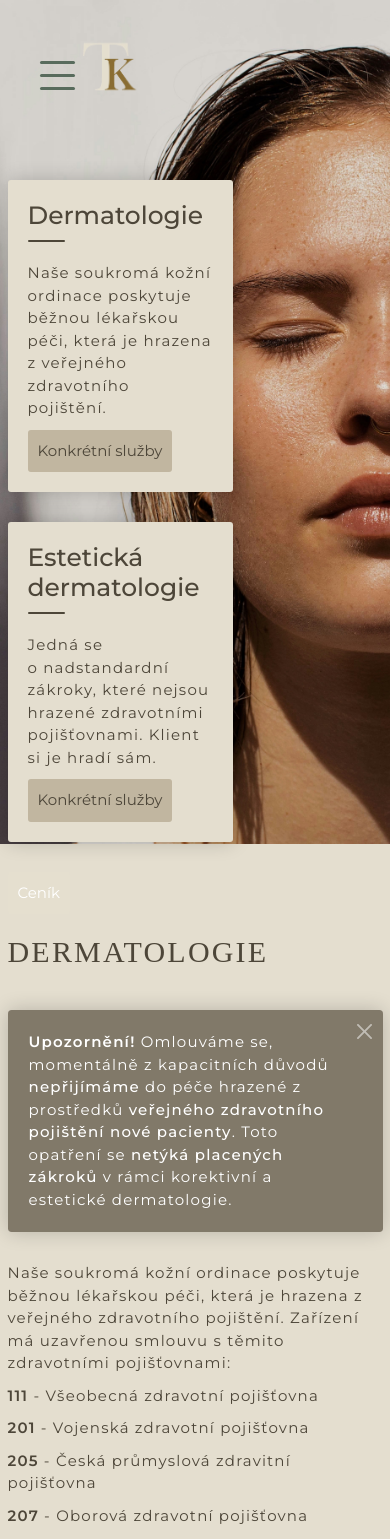
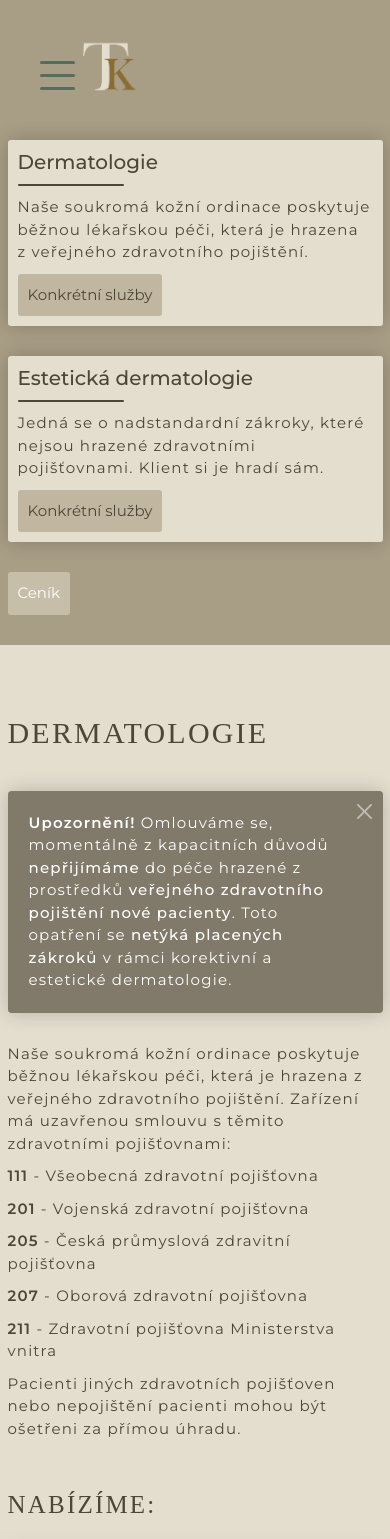
Before and after one commit to terichudejova/kozni-tvrdonova, a React (Vite) app: page /kozni-tvrdonova/sluzbyacenik in a window 390 px wide. Shown: the top 1539 px of the page. Built offline with nearby package versions, Linux system fonts and the light colour scheme; a web font is replaced by a local one.

Commit message:
make sluzby a cenik section responsive

```diff
--- a/src/App.css
+++ b/src/App.css
@@ -1077,16 +1077,16 @@ form .button {
   width: 100%;
   position: relative;
 }
-@media only screen and (max-width: 1000px) {
+@media only screen and (max-height: 800px) {
   .servicesPrices .landingPage {
-    min-height: 400px;
     height: auto;
   }
 }
-@media only screen and (max-width: 600px) {
+@media only screen and (orientation: portrait) {
   .servicesPrices .landingPage {
-    height: 100vh;
-    background-position: right;
+    background-image: none;
+    background-color: rgba(132, 116, 87, 0.6117647059);
+    height: auto;
   }
 }
 .servicesPrices .landingPage .container {
@@ -1097,6 +1097,21 @@ form .button {
   color: #4d4639;
   max-width: 60%;
 }
+@media only screen and (orientation: portrait) {
+  .servicesPrices .landingPage .container .boxes {
+    max-width: 80%;
+  }
+}
+@media only screen and (orientation: portrait) and (max-width: 400px) {
+  .servicesPrices .landingPage .container .boxes {
+    max-width: 100%;
+  }
+}
+@media only screen and (max-width: 400px) and (max-height: 850px) {
+  .servicesPrices .landingPage .container .boxes {
+    margin-top: 14rem;
+  }
+}
 .servicesPrices .landingPage .container .boxes .dermaBox, .servicesPrices .landingPage .container .boxes .estetikaBox {
   background-color: #e4decf;
   border-radius: 3px;
@@ -1105,8 +1120,18 @@ form .button {
   padding: 2rem;
   max-height: 20%;
 }
+@media only screen and (max-width: 400px) and (max-height: 850px) {
+  .servicesPrices .landingPage .container .boxes .dermaBox, .servicesPrices .landingPage .container .boxes .estetikaBox {
+    padding: 1rem;
+  }
+}
 .servicesPrices .landingPage .container .boxes .dermaBox h5, .servicesPrices .landingPage .container .boxes .estetikaBox h5 {
   font-size: 2.5rem;
+}
+@media only screen and (max-width: 400px) and (max-height: 850px) {
+  .servicesPrices .landingPage .container .boxes .dermaBox h5, .servicesPrices .landingPage .container .boxes .estetikaBox h5 {
+    font-size: 2rem;
+  }
 }
 .servicesPrices .landingPage .container .boxes .dermaBox .line, .servicesPrices .landingPage .container .boxes .estetikaBox .line {
   background-color: #4d4639;
@@ -1116,11 +1141,23 @@ form .button {
   margin-top: 1rem;
   margin-bottom: 2rem;
 }
+@media only screen and (max-width: 400px) and (max-height: 850px) {
+  .servicesPrices .landingPage .container .boxes .dermaBox .line, .servicesPrices .landingPage .container .boxes .estetikaBox .line {
+    margin-bottom: 1rem;
+    width: 30%;
+  }
+}
 .servicesPrices .dermatologickeSluzby {
   width: 100%;
   background-color: #e4decf;
   padding-top: 9rem;
   padding-bottom: 10rem;
+}
+@media only screen and (max-width: 600px) {
+  .servicesPrices .dermatologickeSluzby {
+    padding-top: 7rem;
+    padding-bottom: 7rem;
+  }
 }
 .servicesPrices .dermatologickeSluzby .container ul {
   list-style-type: none;
@@ -1141,6 +1178,12 @@ form .button {
   font-family: "Baskervville", serif;
   text-transform: uppercase;
 }
+@media only screen and (max-width: 600px) {
+  .servicesPrices .dermatologickeSluzby .container h3 {
+    margin-top: 5rem;
+    font-size: 2.5rem;
+  }
+}
 .servicesPrices .dermatologickeSluzby .container .konkretniSluzby {
   margin-bottom: 4rem;
   display: grid;
@@ -1160,6 +1203,14 @@ form .button {
   align-items: center;
   text-align: center;
   color: #4d4639;
+}
+@media only screen and (max-width: 600px) {
+  .servicesPrices .dermatologickeSluzby .container .konkretniSluzby .sluzba {
+    padding: 1rem;
+  }
+}
+.servicesPrices .dermatologickeSluzby .container .konkretniSluzby .sluzba p {
+  margin: 0;
 }
 .servicesPrices .dermatologickeSluzby .container .konkretniSluzby .sluzba.prvni {
   grid-area: prvni;
@@ -1183,6 +1234,12 @@ form .button {
   padding-bottom: 10rem;
   color: #586b5c;
 }
+@media only screen and (max-width: 600px) {
+  .servicesPrices .estetickeSluzby {
+    padding-top: 7rem;
+    padding-bottom: 7rem;
+  }
+}
 .servicesPrices .estetickeSluzby .container h3 {
   margin-top: 7rem;
   margin-bottom: 3rem;
@@ -1190,6 +1247,12 @@ form .button {
   letter-spacing: 2.2px;
   font-family: "Baskervville", serif;
   text-transform: uppercase;
+}
+@media only screen and (max-width: 600px) {
+  .servicesPrices .estetickeSluzby .container h3 {
+    margin-top: 5rem;
+    font-size: 2.5rem;
+  }
 }
 .servicesPrices .estetickeSluzby .container .konkretniSluzby {
   margin-bottom: 4rem;
@@ -1210,6 +1273,14 @@ form .button {
   align-items: center;
   text-align: center;
   color: #586b5c;
+}
+@media only screen and (max-width: 600px) {
+  .servicesPrices .estetickeSluzby .container .konkretniSluzby .sluzba {
+    padding: 1rem;
+  }
+}
+.servicesPrices .estetickeSluzby .container .konkretniSluzby .sluzba p {
+  margin: 0;
 }
 .servicesPrices .estetickeSluzby .container .konkretniSluzby .sluzba.prvni {
   grid-area: prvni;
@@ -1262,6 +1333,12 @@ form .button {
   padding-top: 9rem;
   padding-bottom: 10rem;
 }
+@media only screen and (max-width: 600px) {
+  .servicesPrices .cenik {
+    padding-top: 7rem;
+    padding-bottom: 7rem;
+  }
+}
 .servicesPrices .cenik .container a {
   text-decoration: none;
   color: #4d4639;
@@ -1281,9 +1358,20 @@ form .button {
 }
 .servicesPrices .cenik .container #accordion .card .card-header .btn {
   font-size: 1.8rem;
+  text-align: left;
+}
+@media only screen and (max-width: 600px) {
+  .servicesPrices .cenik .container #accordion .card .card-header .btn {
+    font-size: 1.5rem;
+  }
 }
 .servicesPrices .cenik .container #accordion .card .card-body {
   padding: 2rem;
+}
+@media only screen and (max-width: 600px) {
+  .servicesPrices .cenik .container #accordion .card .card-body {
+    padding: 1rem;
+  }
 }
 .servicesPrices .cenik .container #accordion .card .card-body p {
   font-size: 1.5rem;
--- a/src/App.scss
+++ b/src/App.scss
@@ -1171,14 +1171,14 @@ form {
         width: 100%;
         position: relative;
 
-        @include w-1000 {
-            min-height: 400px;
+        @media only screen and (max-height: 800px) {
             height: auto;
         }
 
-        @include w-600 {
-            height: 100vh;
-            background-position: right;
+        @media only screen and (orientation: portrait) {
+            background-image: none;
+            background-color: $navbar-scrolled-hover-color;
+            height: auto;
         }
 
         .container {
@@ -1188,6 +1188,18 @@ form {
                 margin-top: 2 * $s-xxxl;
                 color: $font-color;
                 max-width: 60%;
+
+                @media only screen and (orientation: portrait) {
+                    max-width: 80%;
+                }
+
+                @media only screen and (orientation: portrait) and (max-width: 400px) {
+                    max-width: 100%;
+                }
+
+                @media only screen and (max-width: 400px) and (max-height: 850px) {
+                    margin-top: 2 * $s-xxl;
+                }
 
                 .dermaBox, .estetikaBox {
                     background-color: $base2-color;
@@ -1197,8 +1209,17 @@ form {
                     padding: $s-xs;
                     max-height: 20%;
 
+                    @media only screen and (max-width: 400px) and (max-height: 850px) {
+                        padding: $s-xxs;
+                    }
+
                     h5 {
                         font-size: $f-l;
+
+                        @media only screen and (max-width: 400px) and (max-height: 850px) {
+                            font-size: $f-m;
+                        }
+
                     }
 
                     .line {
@@ -1208,10 +1229,16 @@ form {
                         border-radius: 10px;
                         margin-top: $s-xxs;
                         margin-bottom: $s-xs;
+
+                        @media only screen and (max-width: 400px) and (max-height: 850px) {
+                            margin-bottom: $s-xxs;
+                            width: 30%;
+                        }
                     }
 
                     .button {
                         @extend .brown-button;
+
                     }
                 }
             }
@@ -1224,6 +1251,11 @@ form {
         background-color: $base2-color;
         padding-top: $s-xxxl;
         padding-bottom: 2 * $s-l;
+
+        @include w-600 {
+            padding-top: $s-xxl;
+            padding-bottom: $s-xxl;
+        }
 
         .container {
 
@@ -1253,6 +1285,11 @@ form {
                 letter-spacing: 2.2px;
                 font-family: $header-font;
                 text-transform: uppercase;
+
+                @include w-600 {
+                    margin-top: $s-l;
+                    font-size: $f-l;
+                }
             }
 
             .konkretniSluzby {
@@ -1279,6 +1316,14 @@ form {
                     color: $font-color;
                     @extend .glassEffect;
 
+                    @include w-600 {
+                        padding: $s-xxs;
+                    }
+
+                    p {
+                        margin: 0;
+                    }
+
                     &.prvni {
                         grid-area: prvni;
                     }
@@ -1315,6 +1360,11 @@ form {
         padding-bottom: 2 * $s-l;
         color: $hover-color;
 
+        @include w-600 {
+            padding-top: $s-xxl;
+            padding-bottom: $s-xxl;
+        }
+
         .container {
 
             h2 {
@@ -1328,6 +1378,11 @@ form {
                 letter-spacing: 2.2px;
                 font-family: $header-font;
                 text-transform: uppercase;
+
+                @include w-600 {
+                    margin-top: $s-l;
+                    font-size: $f-l;
+                }
             }
 
             .konkretniSluzby {
@@ -1361,6 +1416,14 @@ form {
                     color: $hover-color;
                     @extend .glassEffect;
 
+                    @include w-600 {
+                        padding: $s-xxs;
+                    }
+
+                    p {
+                        margin: 0;
+                    }
+
                     &.prvni {
                         grid-area: prvni;
                     }
@@ -1431,6 +1494,11 @@ form {
         padding-top: $s-xxxl;
         padding-bottom: 2 * $s-l;
 
+        @include w-600 {
+            padding-top: $s-xxl;
+            padding-bottom: $s-xxl;
+        }
+
         .container {
 
             h2 {
@@ -1459,11 +1527,20 @@ form {
 
                         .btn {
                             font-size: $f-s;
+                            text-align: left;
+
+                            @include w-600 {
+                                font-size: $f-xs;
+                            }
                         }
                     }
 
                     .card-body {
                         padding: $s-xs;
+
+                        @include w-600 {
+                            padding: $s-xxs;
+                        }
 
                         p {
                             font-size: $f-xs;
```
Also changed, not shown: 1 other file (tests, documents, lock files or other folders).
